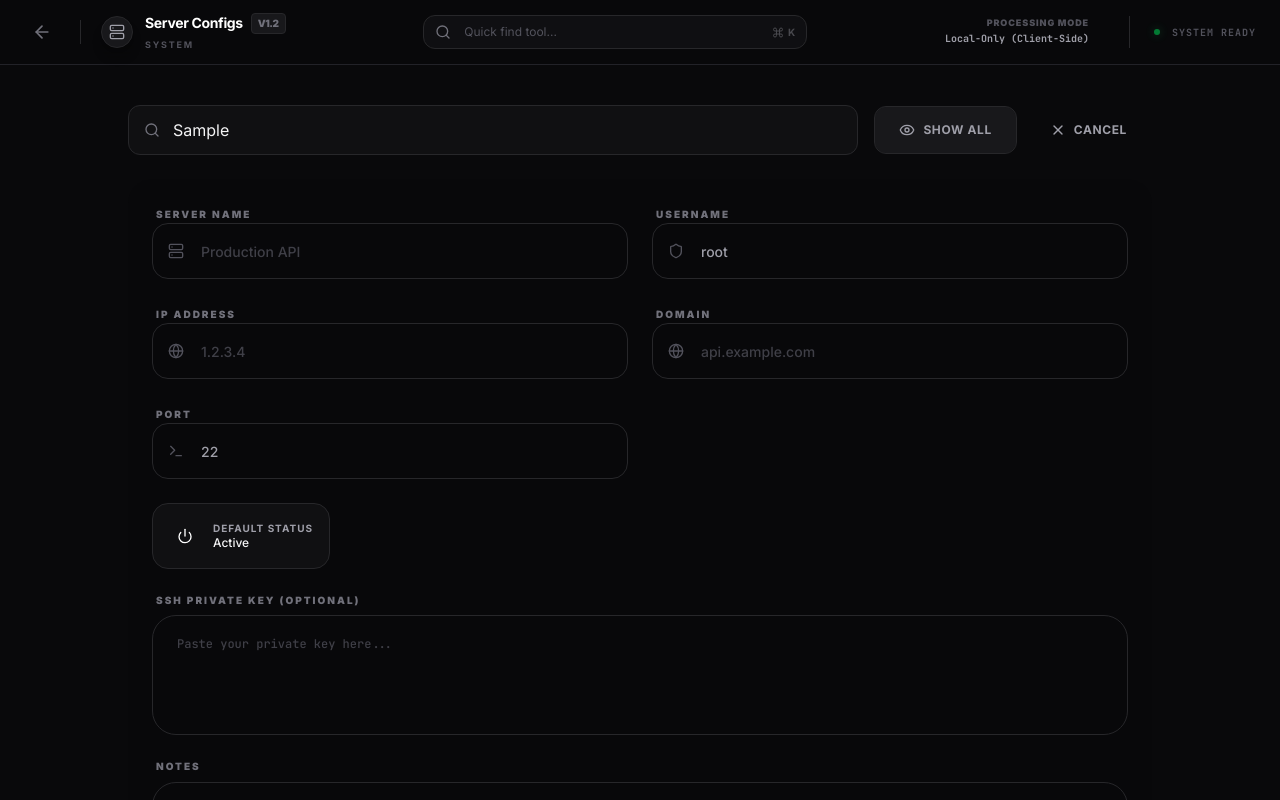
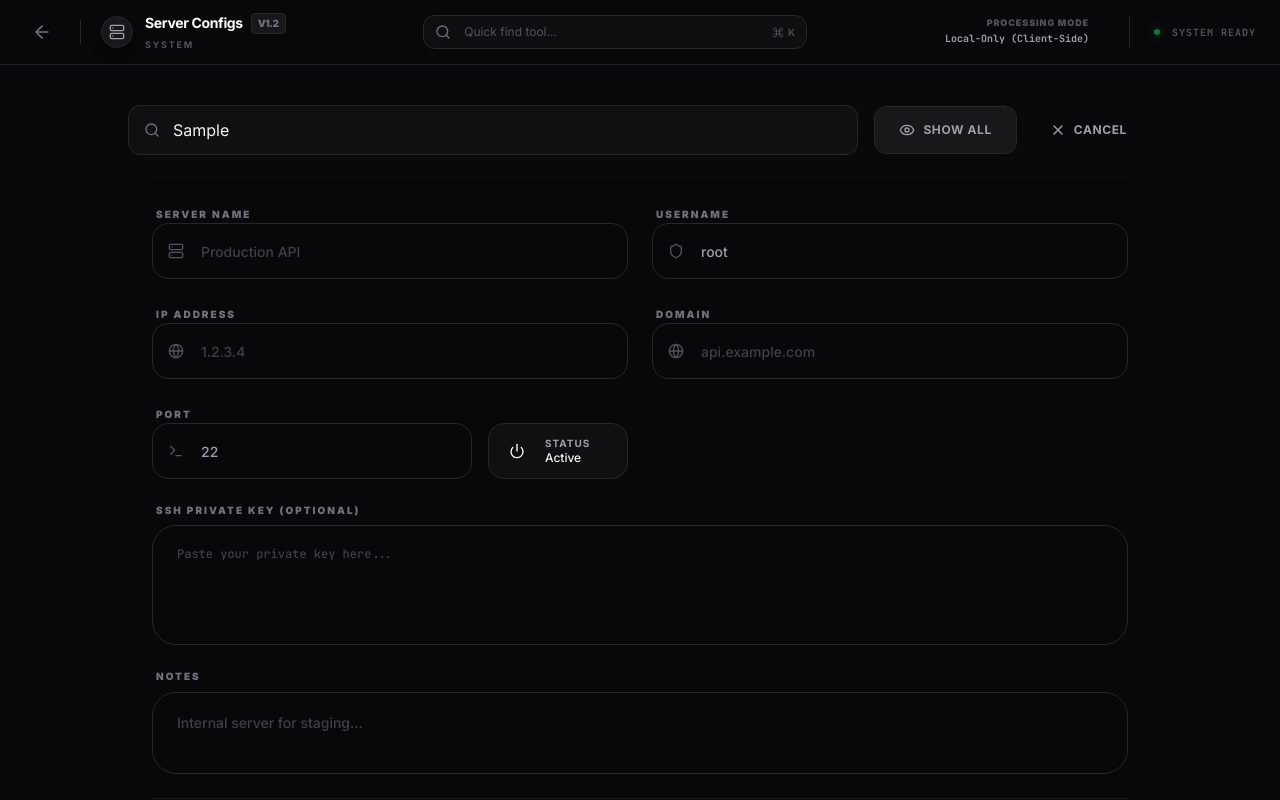
Before and after one commit to hisham-pp/toolkit, a Next.js app: page /tools/server-configs in a window 1280 px wide. Both pictures are taken after typing "Sample" into the empty fields and a click on the button "ADD SERVER". Shown: the top 800 px of the page. Built offline with nearby package versions, Linux system fonts and the light colour scheme.

Commit message:
style: combine port input and status toggle into a single row

```diff
--- a/src/app/tools/server-configs/page.tsx
+++ b/src/app/tools/server-configs/page.tsx
@@ -287,6 +287,8 @@ ${config.sshKey ? `    # Note: SSH Key was provided in the tool` : ""}
                 onChange={e => setFormData({ ...formData, domain: e.target.value })}
                 icon={<Globe className="w-4 h-4" />}
               />
+              <div className="flex items-end gap-4">
+                <div className="flex-1">
                   <M3Input
                     label="Port"
                     type="number"
@@ -296,8 +298,7 @@ ${config.sshKey ? `    # Note: SSH Key was provided in the tool` : ""}
                     icon={<Terminal className="w-4 h-4" />}
                   />
                 </div>
-
-            <div className="flex items-center gap-3 p-4 bg-zinc-900/50 rounded-2xl border border-zinc-800 w-fit">
+                <div className="flex items-center gap-3 p-3 bg-zinc-900/50 rounded-2xl border border-zinc-800 h-[56px] min-w-[140px]">
                   <button
                     type="button"
                     onClick={() => setFormData({ ...formData, isActive: !formData.isActive })}
@@ -309,8 +310,10 @@ ${config.sshKey ? `    # Note: SSH Key was provided in the tool` : ""}
                     {formData.isActive ? <Power className="w-4 h-4" /> : <PowerOff className="w-4 h-4" />}
                   </button>
                   <div>
-                <p className="text-[10px] font-bold uppercase tracking-widest text-zinc-400">Default Status</p>
+                    <p className="text-[10px] font-bold uppercase tracking-widest text-zinc-400">Status</p>
                     <p className="text-xs text-zinc-100 font-medium">{formData.isActive ? 'Active' : 'Inactive'}</p>
+                  </div>
+                </div>
               </div>
             </div>
 
```
Lines whose indentation alone changed are shown as unchanged.
